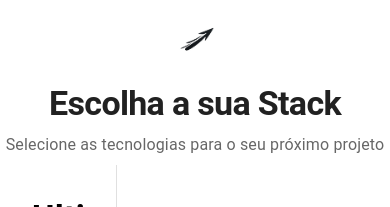
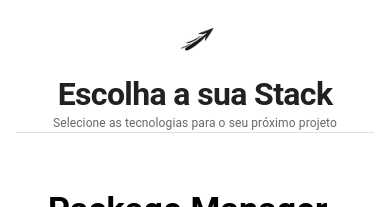
Before and after one commit to carloswps/autolib, a Next.js app: page /auto-lib in a window 390 px wide. Shown: the top 207 px of the page. Built offline with nearby package versions, Linux system fonts and the light colour scheme; no server answers.

Commit message:
Style: Enhance layout responsiveness and improve component styling in AutoLib. Update `Header`, `LastStepsSidebar`, and `SelectedStackSummary` for better mobile support. Adjust `SelectionArea` padding for consistent spacing.

```diff
--- a/src/app/auto-lib/layout.tsx
+++ b/src/app/auto-lib/layout.tsx
@@ -1,7 +1,7 @@
 'use client';
 
 import { ReactNode } from 'react';
-import { Box } from '@mui/material';
+import { Box, Grid } from '@mui/material';
 import Header from '@/shared/components/Header';
 import { LastStepsSidebar } from '@/features/last-steps/components/LastStepsSidebar';
 import { StackProvider } from '@/features/stack-config/hooks/StackProvider';
@@ -11,7 +11,7 @@ export default function AutoLibLayout({ children }: { children: ReactNode }) {
     <StackProvider>
       <Box sx={{ display: 'flex', minHeight: '100vh', flexDirection: 'column' }}>
         <Header />
-        <Box sx={{ flexGrow: 1, display: 'flex' }}>
+        <Box sx={{ flexGrow: 1, display: 'flex', flexDirection: { xs: 'column-reverse', md: 'row' } }}>
           <LastStepsSidebar />
           <Box
             component={'main'}
--- a/src/features/last-steps/components/LastStepsSidebar.tsx
+++ b/src/features/last-steps/components/LastStepsSidebar.tsx
@@ -1,10 +1,11 @@
 'use client';
 
-import { Code } from '@mui/icons-material';
-import { Box, Divider, InputAdornment, TextField, Typography } from '@mui/material';
 import { CommandDisplay } from '@/features/last-steps/components/CommandDisplay';
 import { SelectedStackSummary } from '@/features/last-steps/components/SelectedStackSummary';
 import { useStack } from '@/features/stack-config/hooks/useStack';
+import { Code } from '@mui/icons-material';
+import { Box, Divider, InputAdornment, TextField, Typography } from '@mui/material';
+
 
 export const LastStepsSidebar = ({ maxLength = 15 }: { maxLength?: number }) => {
   const { generatedCommand, projectName, setProjectName } = useStack();
@@ -13,13 +14,12 @@ export const LastStepsSidebar = ({ maxLength = 15 }: { maxLength?: number }) =>
     <Box
       component={'aside'}
       sx={{
-        width: '30vw',
-        height: '100vh',
-        position: 'sticky',
+        width: { xs: '100%', md: '30vw' },
+        height: { xs: 'auto', md: '100vh' },
+        position: { xs: 'relative', md: 'sticky' },
         top: 0,
-        bgColor: 'background.paper',
-        borderRight: '1px solid',
-        borderColor: 'divider',
+        borderRight: { xs: 'none', md: '1px solid' },
+        borderColor: { xs: '1px solid', md: 'none' },
         p: 4,
         bgcolor: 'background.paper',
       }}
@@ -64,7 +64,6 @@ export const LastStepsSidebar = ({ maxLength = 15 }: { maxLength?: number }) =>
         }}
         helperText={`${projectName.length}/${maxLength}`}
       />
-      {/*<CommandDisplay command={getProjectCreationCommand()} />*/}
       <CommandDisplay command={generatedCommand} />
       <SelectedStackSummary />
     </Box>
--- a/src/features/last-steps/components/SelectedStackSummary.tsx
+++ b/src/features/last-steps/components/SelectedStackSummary.tsx
@@ -1,10 +1,10 @@
 'use client';
 
 import { useStack } from '@/features/stack-config/hooks/useStack';
+import { ICON_MAPPER } from '@/shared/constants/iconMapper';
+import { RestartAlt } from '@mui/icons-material';
 import { Box, Button, Divider, Paper, Typography } from '@mui/material';
 import Image from 'next/image';
-import { ICON_MAPPER } from '@/shared/constants/iconMapper';
-import { RestartAlt } from '@mui/icons-material';
 
 export const SelectedStackSummary = () => {
   const { selections, resetStack } = useStack();
@@ -52,14 +52,14 @@ export const SelectedStackSummary = () => {
         ))}
       </Box>
       <Divider sx={{ mb: 3 }} />
-      <Box sx={{ dislay: 'flex', justifyContent: 'center' }}>
+      <Box sx={{ display: 'flex', justifyContent: 'center' }}>
         <Button
           variant={'outlined'}
           onClick={resetStack}
           startIcon={<RestartAlt />}
           sx={{
             borderRadius: '12px',
-            texTransform: 'none',
+            textTransform: 'none',
             color: '#5e5d71',
             borderColor: '#e0e0e0',
             px: 4,
--- a/src/features/stack-config/components/SelectionArea.tsx
+++ b/src/features/stack-config/components/SelectionArea.tsx
@@ -17,7 +17,7 @@ import { ValidationManager } from '@/features/stack-config/components/Validation
 
 export const SelectionArea = () => {
   return (
-    <Grid container spacing={4} sx={{ p: 4 }}>
+    <Grid container spacing={4} sx={{ p: { xs: 2, md: 4 } }}>
       {/* LEFT COLUMN */}
       <Grid size={{ xs: 12, md: 6 }}>
         <Box sx={{ display: 'flex', flexDirection: 'column', gap: 6 }}>
--- a/src/shared/components/Header.tsx
+++ b/src/shared/components/Header.tsx
@@ -1,4 +1,4 @@
-import { Box, Stack, Typography } from '@mui/material';
+import { Box, Divider, Stack, Typography } from '@mui/material';
 import Image from 'next/image';
 
 export default function Header() {
@@ -10,7 +10,7 @@ export default function Header() {
         width: '100%',
       }}
     >
-      <Stack spacing={1} alignItems={'center'} justifyContent={'center'}>
+      <Stack alignItems={'center'} justifyContent={'center'}>
         <Image src={'/logo.png'} alt={'Logo Auto Lib'} width={100} height={100} priority style={{ height: 'auto' }} />
         <Typography
           variant="h4"
@@ -20,14 +20,22 @@ export default function Header() {
             letterSpacing: '-0.02em',
             color: 'text.primary',
             textAlign: 'center',
+            fontSize: { xs: '2rem', md: '3rem' },
           }}
         >
           Escolha a sua Stack
         </Typography>
-        <Typography variant="body1" color="text.secondary">
+        <Typography
+          variant="body1"
+          color="text.secondary"
+          sx={{
+            fontSize: { xs: '12px' },
+          }}
+        >
           Selecione as tecnologias para o seu próximo projeto
         </Typography>
       </Stack>
+      <Divider variant="middle" />
     </Box>
   );
 }
```
